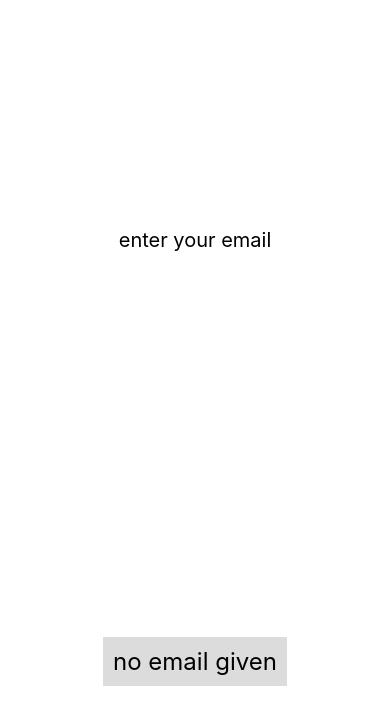
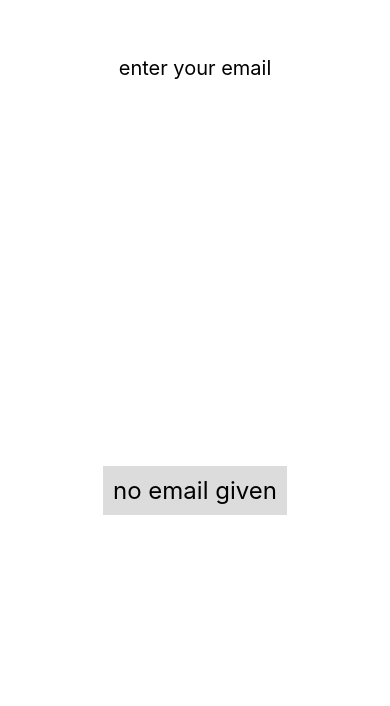
Before and after one commit to dqnk/managebak_webview, a React Native app: screen / in a window 390 px wide. Shown: the part 138-844 px from the top of the page. Built offline with nearby package versions, Linux system fonts and the light colour scheme.

Commit message:
the input field autofills on tap

```diff
--- a/App.js
+++ b/App.js
@@ -82,6 +82,7 @@ export default class App extends React.Component {
                 <View style={styles.container}>
                     <View style={styles.container}>
                         <TextInput
+                            onFocus={() => readData()}
                             style={styles.container}
                             value={this.state.email}
                             placeholder={"enter your email"}
@@ -129,7 +130,7 @@ const styles = StyleSheet.create({
         color: "black",
     },
     button: {
-        margin: 10,
+        flex: 1,
         padding: 10,
         justifyContent: "center",
         alignItems: "center",
```
